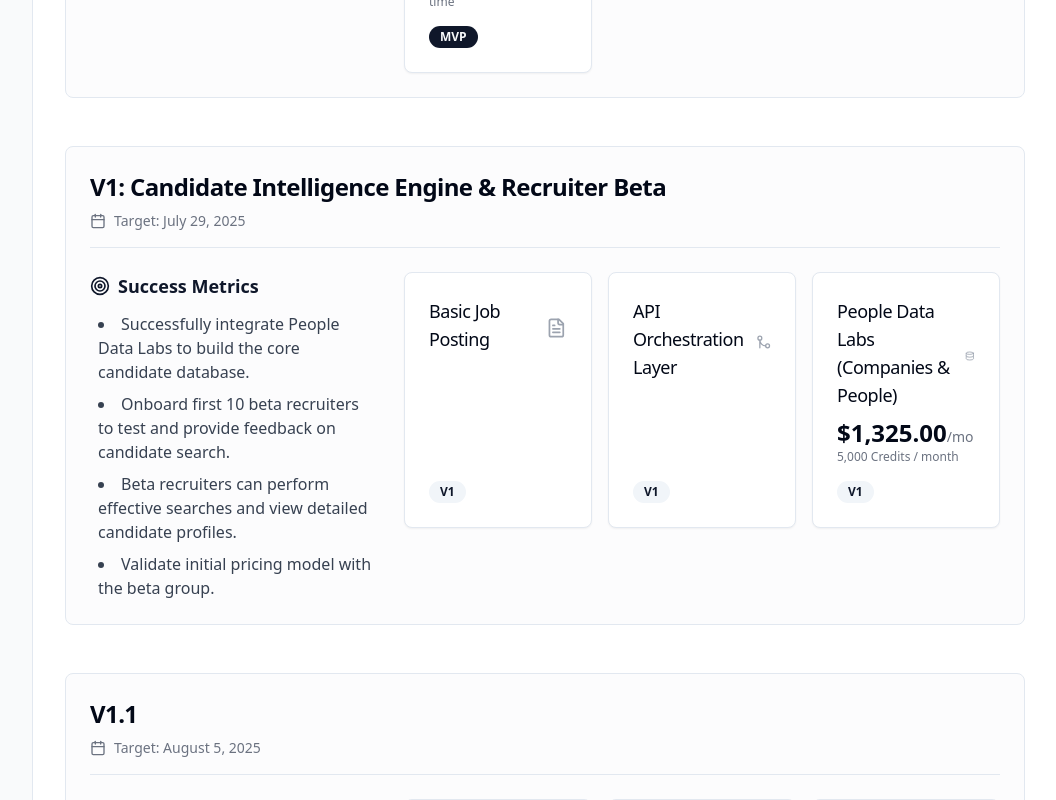
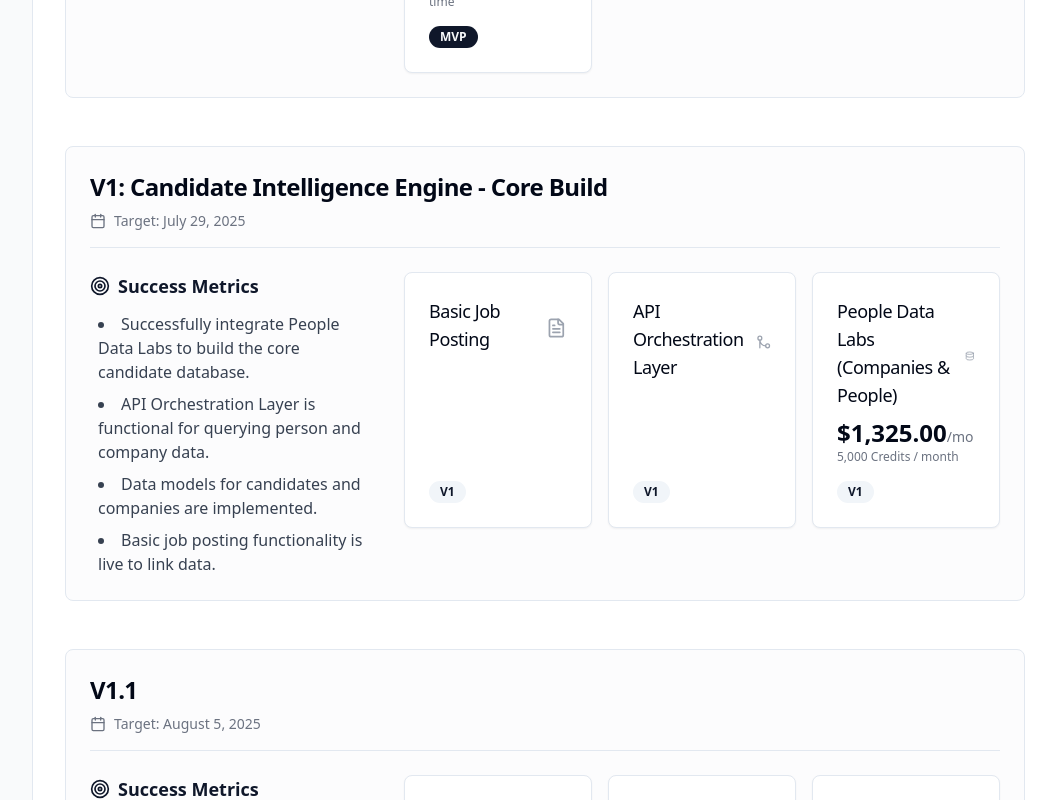
Before and after one commit to inevitablesale/swift-alpaca-dash, a React (Vite) app: page /admin/project-plan in a window 1280 px wide. Shown: the part 668-1468 px from the top of the page, without its empty margins (223-1279 px from the left). Built offline with nearby package versions, Linux system fonts and the light colour scheme.

Commit message:
[dyad] Focusing V1 on core engineering - wrote 1 file(s)

```diff
--- a/src/pages/admin/ProjectPlan.tsx
+++ b/src/pages/admin/ProjectPlan.tsx
@@ -52,13 +52,13 @@ const milestones: Milestone[] = [
     ],
   },
   {
-    title: 'V1: Candidate Intelligence Engine & Recruiter Beta',
+    title: 'V1: Candidate Intelligence Engine - Core Build',
     date: 'Target: July 29, 2025',
     successMetrics: [
       'Successfully integrate People Data Labs to build the core candidate database.',
-      'Onboard first 10 beta recruiters to test and provide feedback on candidate search.',
-      'Beta recruiters can perform effective searches and view detailed candidate profiles.',
-      'Validate initial pricing model with the beta group.',
+      'API Orchestration Layer is functional for querying person and company data.',
+      'Data models for candidates and companies are implemented.',
+      'Basic job posting functionality is live to link data.',
     ],
   },
   {
```
